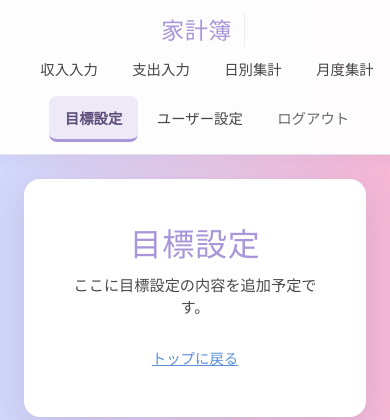
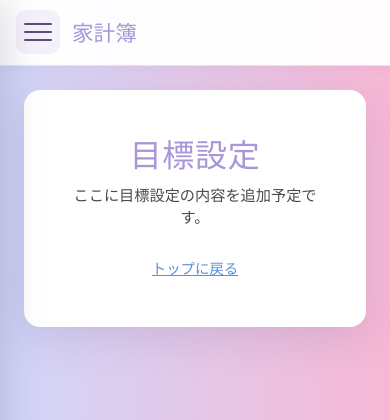
Before and after one commit to youhonami/house, a Django app: page /goals/ in a window 390 px wide. Shown: the top 420 px of the page. Run offline with Django 5.2, Linux system fonts and the light colour scheme; the visitor is signed in with stand-in values (Sample User, id 1).

Commit message:
ページ縮小時にサイドバーのハンバーガーメニューを追加

```diff
--- a/accounts/static/accounts/css/auth.css
+++ b/accounts/static/accounts/css/auth.css
@@ -196,9 +196,90 @@ body.auth-page.auth-page--app-shell {
   min-height: 100dvh;
 }
 
-.app-sidebar {
+.app-shell__topbar {
+  display: none;
+  align-items: center;
+  gap: 0.75rem;
+  flex-shrink: 0;
+  padding: 0.65rem 1rem;
+  background: rgba(255, 255, 255, 0.97);
+  border-bottom: 1px solid rgba(200, 190, 220, 0.45);
+  box-shadow: 0 2px 12px rgba(88, 74, 120, 0.06);
+}
+
+.app-shell__topbar-title {
+  font-family: 'DM Serif Display', 'Shippori Mincho', 'Hiragino Mincho ProN',
+    serif;
+  font-size: 1.35rem;
+  font-weight: 400;
+  color: #a896d8;
+}
+
+.app-nav-toggle {
+  display: none;
+  flex-direction: column;
+  justify-content: center;
+  gap: 6px;
+  width: 2.75rem;
+  height: 2.75rem;
+  padding: 0.5rem;
+  margin: 0;
+  border: none;
+  border-radius: 10px;
+  background: rgba(168, 150, 216, 0.12);
+  cursor: pointer;
+  flex-shrink: 0;
+  transition: background 0.15s;
+}
+
+.app-nav-toggle:hover {
+  background: rgba(168, 150, 216, 0.22);
+}
+
+.app-nav-toggle:focus-visible {
+  outline: 2px solid #9586c9;
+  outline-offset: 2px;
+}
+
+.app-nav-toggle__bar {
+  display: block;
+  height: 2px;
+  width: 100%;
+  background: #5c4d7a;
+  border-radius: 1px;
+  transition: transform 0.25s ease, opacity 0.2s ease;
+  transform-origin: center;
+}
+
+.app-shell--drawer-open .app-nav-toggle__bar:nth-child(1) {
+  transform: translateY(8px) rotate(45deg);
+}
+
+.app-shell--drawer-open .app-nav-toggle__bar:nth-child(2) {
+  opacity: 0;
+}
+
+.app-shell--drawer-open .app-nav-toggle__bar:nth-child(3) {
+  transform: translateY(-8px) rotate(-45deg);
+}
+
+.app-shell__backdrop {
+  display: none;
+}
+
+.app-shell__drawer {
   flex: 0 0 220px;
   width: 220px;
+  min-width: 0;
+  display: flex;
+  flex-direction: column;
+  align-self: stretch;
+}
+
+.app-sidebar {
+  flex: 1;
+  min-height: 0;
+  width: 100%;
   display: flex;
   flex-direction: column;
   padding: 1.25rem 0;
@@ -298,55 +379,105 @@ body.auth-page.auth-page--app-shell {
   justify-content: center;
 }
 
+body.app-shell-lock-scroll {
+  overflow: hidden;
+}
+
 @media (max-width: 720px) {
   .app-shell {
     flex-direction: column;
   }
 
+  .app-shell__topbar {
+    display: flex;
+    position: sticky;
+    top: 0;
+    z-index: 100;
+  }
+
+  .app-nav-toggle {
+    display: flex;
+  }
+
+  .app-shell__backdrop[hidden] {
+    display: none !important;
+  }
+
+  .app-shell__backdrop:not([hidden]) {
+    display: block;
+    position: fixed;
+    inset: 0;
+    z-index: 150;
+    margin: 0;
+    padding: 0;
+    width: 100%;
+    height: 100%;
+    border: none;
+    background: rgba(42, 36, 56, 0.38);
+    cursor: pointer;
+    -webkit-tap-highlight-color: transparent;
+  }
+
+  .app-shell__drawer {
+    position: fixed;
+    top: 0;
+    left: 0;
+    bottom: 0;
+    width: min(288px, 88vw);
+    max-width: 320px;
+    z-index: 200;
+    flex: none;
+    transform: translateX(-100%);
+    transition: transform 0.28s cubic-bezier(0.4, 0, 0.2, 1);
+    filter: drop-shadow(4px 0 20px rgba(42, 36, 56, 0.18));
+  }
+
+  .app-shell--drawer-open .app-shell__drawer {
+    transform: translateX(0);
+  }
+
   .app-sidebar {
-    flex: 0 0 auto;
+    flex: 1;
     width: 100%;
-    flex-direction: row;
-    flex-wrap: wrap;
-    align-items: center;
-    justify-content: center;
-    padding: 0.75rem;
+    height: 100%;
+    min-height: 0;
+    overflow-y: auto;
+    flex-direction: column;
+    flex-wrap: nowrap;
+    padding: 1.25rem 0;
     border-right: none;
-    border-bottom: 1px solid rgba(200, 190, 220, 0.45);
-    box-shadow: 0 4px 14px rgba(88, 74, 120, 0.06);
+    box-shadow: none;
+    -webkit-overflow-scrolling: touch;
   }
 
   .app-sidebar__brand {
-    margin: 0 0.5rem 0 0;
-    padding: 0 0.75rem 0 0;
-    border-bottom: none;
-    border-right: 1px solid #eee;
-    flex: 0 0 auto;
+    margin: 0 1rem 1rem;
+    padding-bottom: 1rem;
+    border-bottom: 1px solid #eee;
+    border-right: none;
+    text-align: center;
   }
 
   .app-sidebar__nav {
-    flex-direction: row;
-    flex-wrap: wrap;
-    justify-content: center;
-    flex: 1 1 auto;
+    flex-direction: column;
+    flex-wrap: nowrap;
+    justify-content: flex-start;
   }
 
   .app-sidebar__link {
-    width: auto;
-    border-left: none;
-    border-bottom: 3px solid transparent;
+    width: 100%;
+    border-left: 3px solid transparent;
   }
 
   .app-sidebar__link.is-active {
-    border-left: none;
-    border-bottom-color: #a896d8;
+    border-left-color: #a896d8;
   }
 
   .app-sidebar__form {
-    width: auto;
+    width: 100%;
   }
 
   .app-sidebar__link--logout {
-    margin-top: 0;
+    margin-top: 0.35rem;
   }
 }
--- /dev/null
+++ b/accounts/static/accounts/js/app-nav.js
@@ -0,0 +1,69 @@
+(function () {
+  const mq = window.matchMedia('(max-width: 720px)');
+  const shell = document.querySelector('[data-app-shell]');
+  const btn = document.getElementById('app-nav-toggle');
+  const backdrop = document.getElementById('app-shell-backdrop');
+  const drawer = document.getElementById('app-sidebar-drawer');
+  if (!shell || !btn || !backdrop || !drawer) return;
+
+  function isDrawerMode() {
+    return mq.matches;
+  }
+
+  function openNav() {
+    shell.classList.add('app-shell--drawer-open');
+    btn.setAttribute('aria-expanded', 'true');
+    btn.setAttribute('aria-label', 'メニューを閉じる');
+    backdrop.removeAttribute('hidden');
+    backdrop.setAttribute('aria-hidden', 'false');
+    document.body.classList.add('app-shell-lock-scroll');
+  }
+
+  function closeNav() {
+    shell.classList.remove('app-shell--drawer-open');
+    btn.setAttribute('aria-expanded', 'false');
+    btn.setAttribute('aria-label', 'メニューを開く');
+    backdrop.setAttribute('hidden', '');
+    backdrop.setAttribute('aria-hidden', 'true');
+    document.body.classList.remove('app-shell-lock-scroll');
+  }
+
+  function toggleNav() {
+    if (shell.classList.contains('app-shell--drawer-open')) closeNav();
+    else openNav();
+  }
+
+  btn.addEventListener('click', function () {
+    if (!isDrawerMode()) return;
+    toggleNav();
+  });
+
+  backdrop.addEventListener('click', function () {
+    closeNav();
+  });
+
+  document.addEventListener('keydown', function (e) {
+    if (e.key === 'Escape' && shell.classList.contains('app-shell--drawer-open')) {
+      closeNav();
+      btn.focus();
+    }
+  });
+
+  function closeIfDrawerLink() {
+    if (isDrawerMode() && shell.classList.contains('app-shell--drawer-open')) closeNav();
+  }
+
+  const brand = drawer.querySelector('.app-sidebar__brand');
+  if (brand) brand.addEventListener('click', closeIfDrawerLink);
+
+  drawer.querySelectorAll('.app-sidebar__link[href]').forEach(function (el) {
+    el.addEventListener('click', closeIfDrawerLink);
+  });
+
+  const lo = drawer.querySelector('.app-sidebar__link--logout');
+  if (lo) lo.addEventListener('click', closeIfDrawerLink);
+
+  mq.addEventListener('change', function () {
+    if (!isDrawerMode()) closeNav();
+  });
+})();
--- a/templates/accounts/base_app.html
+++ b/templates/accounts/base_app.html
@@ -1,9 +1,37 @@
 {% extends "accounts/base_auth.html" %}
-{% load navigation_tags %}
+{% load static navigation_tags %}
 {% block body_class %}auth-page auth-page--app-shell{% endblock %}
 {% block body %}
-<div class="app-shell">
-  {% render_sidebar %}
-  <div class="app-shell__body {% block app_shell_body_class %}{% endblock %}">{% block app_body %}{% endblock %}</div>
+<div class="app-shell" data-app-shell>
+  <div class="app-shell__topbar">
+    <button
+      type="button"
+      id="app-nav-toggle"
+      class="app-nav-toggle"
+      aria-controls="app-sidebar-drawer"
+      aria-expanded="false"
+      aria-label="メニューを開く"
+    >
+      <span class="app-nav-toggle__bar" aria-hidden="true"></span>
+      <span class="app-nav-toggle__bar" aria-hidden="true"></span>
+      <span class="app-nav-toggle__bar" aria-hidden="true"></span>
+    </button>
+    <span class="app-shell__topbar-title">家計簿</span>
+  </div>
+  <button
+    type="button"
+    class="app-shell__backdrop"
+    id="app-shell-backdrop"
+    tabindex="-1"
+    aria-hidden="true"
+    hidden
+  ></button>
+  <div class="app-shell__drawer" id="app-sidebar-drawer">{% render_sidebar %}</div>
+  <div class="app-shell__body {% block app_shell_body_class %}{% endblock %}">
+    {% block app_body %}{% endblock %}
+  </div>
 </div>
 {% endblock %}
+{% block extra_js %}
+<script src="{% static 'accounts/js/app-nav.js' %}" defer></script>
+{% endblock %}
--- a/templates/accounts/base_auth.html
+++ b/templates/accounts/base_auth.html
@@ -15,5 +15,6 @@
   </head>
   <body class="{% block body_class %}auth-page{% endblock %}">
     {% block body %}{% endblock %}
+    {% block extra_js %}{% endblock %}
   </body>
 </html>
```
